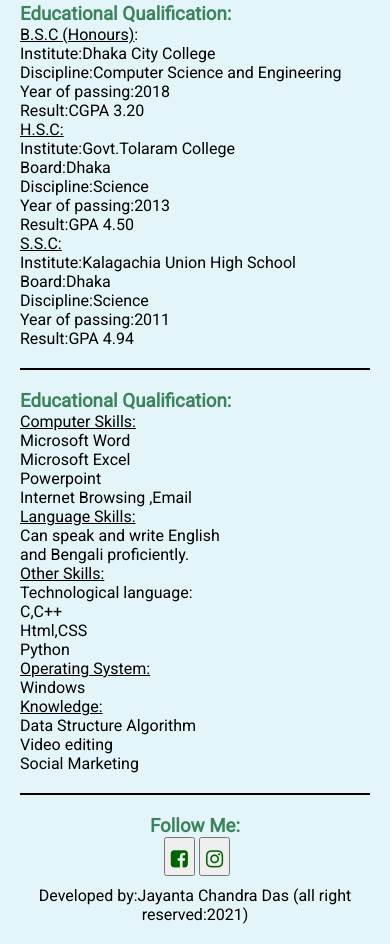
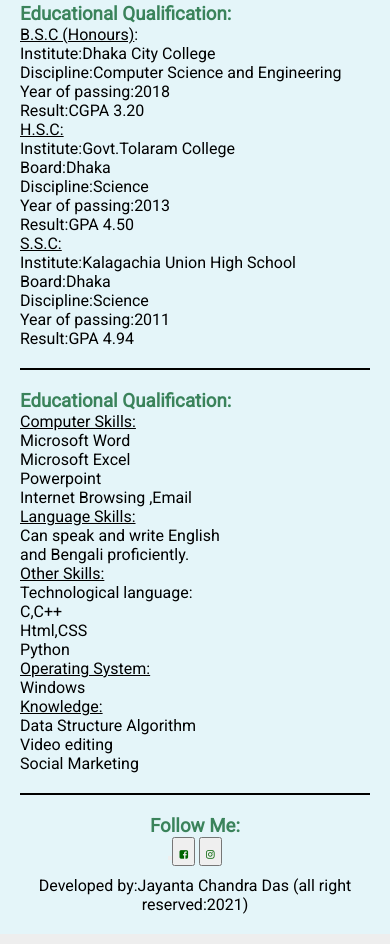
Before and after one commit to Jayantacse160/cv-project, a plain HTML site: page index.html in a window 390 px wide. Shown: the part 679-1623 px from the top of the page. Drawn offline with Linux system fonts and the light colour scheme.

Commit message:
Update style.css

```diff
--- a/style.css
+++ b/style.css
@@ -150,4 +150,7 @@ h1,h2,h3,h4,h5,h6{
     .other-tem1, .other-tem2, .other-tem3{
         width: 100%;
     }
+
+    .fa{
+    font-size:10px;}
 }
```
